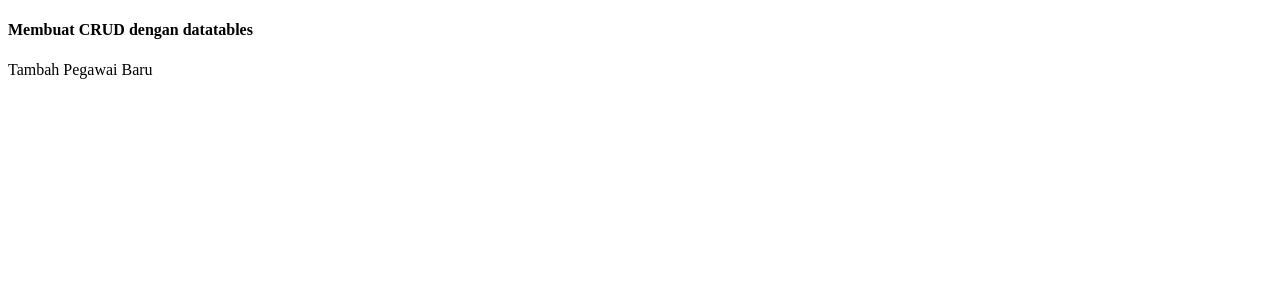
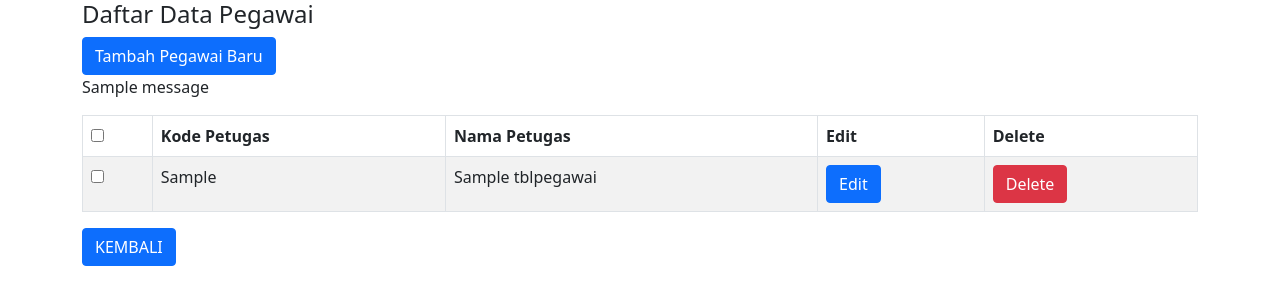
Before and after one commit to BerkatGea19/simkspp7, a Django app: page /pegawai/ in a window 1280 px wide. Shown: the top 305 px of the page. Run offline with Django 4.2, Linux system fonts and the light colour scheme; tables that the repository leaves empty hold one stand-in row (values such as "Sample post"); one stand-in notice (Sample message) is shown.

Commit message:
Selesai membuat CRUD pada menu Pegawai

```diff
--- a/anggota/views.py
+++ b/anggota/views.py
@@ -103,6 +103,6 @@ def postupdate_anggota(request,kode_Anggota):
     return redirect('masteranggota')
 
 def delete_anggota(request,kode_Anggota):
-    anggota =MAnggota.objects.get(kode_Anggota=kode_Anggota).delete()
+    pegawai =MAnggota.objects.get(kode_Anggota=kode_Anggota).delete()
     messages.success(request, 'BERHASIL HAPUS DATA')
     return redirect('masteranggota')
--- a/pegawai/templates/basePegawai.html
+++ b/pegawai/templates/basePegawai.html
@@ -5,14 +5,15 @@
     <meta name="viewport" content="width=device-width, initial-scale=1.0">
     <title>{% block title %}{% endblock %}</title>
 {% load static %}
+<link href="https://cdn.jsdelivr.net/npm/bootstrap@5.0.2/dist/css/bootstrap.min.css" rel="stylesheet" integrity="sha384-EVSTQN3/azprG1Anm3QDgpJLIm9Nao0Yz1ztcQTwFspd3yD65VohhpuuCOmLASjC" crossorigin="anonymous">
 </head>
 <body>
     <div class="container">
         <div class="row">
-            <h4>Membuat CRUD dengan datatables</h4>
+            <h4>Daftar Data Pegawai</h4>
             {% block content%}{% endblock%}
         </div>
     </div>
-
+    <script src="https://cdn.jsdelivr.net/npm/bootstrap@5.0.2/dist/js/bootstrap.bundle.min.js" integrity="sha384-MrcW6ZMFYlzcLA8Nl+NtUVF0sA7MsXsP1UyJoMp4YLEuNSfAP+JcXn/tWtIaxVXM" crossorigin="anonymous"></script>
 </body>
 </html>
--- a/pegawai/templates/pegawai.html
+++ b/pegawai/templates/pegawai.html
@@ -4,6 +4,34 @@
 
 {% block content %}
 <div class="col-md-12">
-    <span><a href="/addnew" class="btn btn-primary"></a>Tambah Pegawai Baru</span>
+    <span><a href="{% url 'tambahpegawai' %}" class="btn btn-primary">Tambah Pegawai Baru</a></span>
+    <div class="table-responsive">
+        {% if messages %}
+        {% for message in messages %}
+        <p>{{ message }}</p>
+        {% endfor %}
+        {% endif %}
+        <table id="bootstrapdatatable" class="table table-striped table-bordered" width="100%">
+            <thead>
+                <th><input type="checkbox" id="checkall" /></th>
+                <th>Kode Petugas</th>
+                <th>Nama Petugas</th>
+                <th>Edit</th>
+                <th>Delete</th>
+            </thead>
+            <tbody>
+                {% for pegawai in pegawai %}
+                <tr>
+                    <td><input type="checkbox" class="checkthis" /></td>
+                    <td>{{pegawai.Kode_Petugas}}</td>
+                    <td>{{pegawai.Nama_Petugas}}</td>
+                    <td><a href="{% url  'edit' pegawai.Kode_Petugas %}" class="btn btn-primary">Edit</a></td>
+                    <td><a href="{% url  'destroy' pegawai.Kode_Petugas %}" class="btn btn-danger">Delete</a></td>
+                </tr>
+                {% endfor %}
+            </tbody>
+        </table>
+        <a href="{% url 'dashboard' %}" class="btn btn-primary">KEMBALI</a>
+    </div>
 </div>
 {% endblock content %}
--- a/pegawai/urls.py
+++ b/pegawai/urls.py
@@ -3,4 +3,8 @@ from . import views
 
 urlpatterns = [
     path('', views.pegawai, name="pegawai"),
+    path('tambahpegawai', views.tambahpegawai, name='tambahpegawai'),
+    path('edit/<str:Kode_Petugas>', views.edit, name='edit'),
+    path('update', views.update, name='update'),
+    path('delete/<str:Kode_Petugas>', views.destroy, name='destroy')
 ]
--- a/pegawai/views.py
+++ b/pegawai/views.py
@@ -1,8 +1,46 @@
-from django.shortcuts import render
+from django.shortcuts import render, redirect
+from pegawai.forms import formpegawai
+from pegawai.models import mpegawai
+from django.contrib import messages
 
 # Create your views here.
+def tambahpegawai(request):
+    if request.method == "POST":
+        form =formpegawai(request.POST)
+        if form.is_valid():
+            try:
+                form.save()
+                return redirect('pegawai')
+            except:
+                pass
+    else:
+        form = formpegawai()
+    return render(request, 'indexpegawai.html',{'form':form})
+
 def pegawai(request):
-    pegawai = {
-        'nama': 'list pegawai',
+    pegawai = mpegawai.objects.all()
+    return render(request, "pegawai.html",{'pegawai':pegawai})
+
+def edit(request, Kode_Petugas):
+    data_petugas = mpegawai.objects.filter(Kode_Petugas=Kode_Petugas)
+    context = {
+        'data_petugas':data_petugas
     }
-    return render(request, 'pegawai.html', pegawai)
+    return render(request, 'edit.html', context)
+    # pegawai = mpegawai.objects.get(Kode_Petugas=Kode_Petugas)
+    # return render(request, 'edit.html', {'pegawai1':pegawai})
+
+def update(request):
+   Nama_Petugas = request.POST['Nama_Petugas']
+   Kode_Petugas = request.POST['Kode_Petugas']
+
+   data_petugas =mpegawai.objects.get(Kode_Petugas=Kode_Petugas)
+   data_petugas.Nama_Petugas=Nama_Petugas
+   data_petugas.save()
+   messages.success(request, 'BERHASIL UPDATE ANGGOTA')
+   return redirect('pegawai')
+
+def destroy(request,Kode_Petugas):
+    pegawai =mpegawai.objects.get(Kode_Petugas=Kode_Petugas).delete()
+    messages.success(request, 'BERHASIL HAPUS DATA')
+    return redirect('pegawai')
```
Also changed, not shown: dashboard/templates/dashboard/base.html (+1 -15 lines), pegawai/forms.py (added, +10 -0 lines), pegawai/templates/edit.html (added, +28 -0 lines), pegawai/templates/indexpegawai.html (added, +28 -0 lines).
